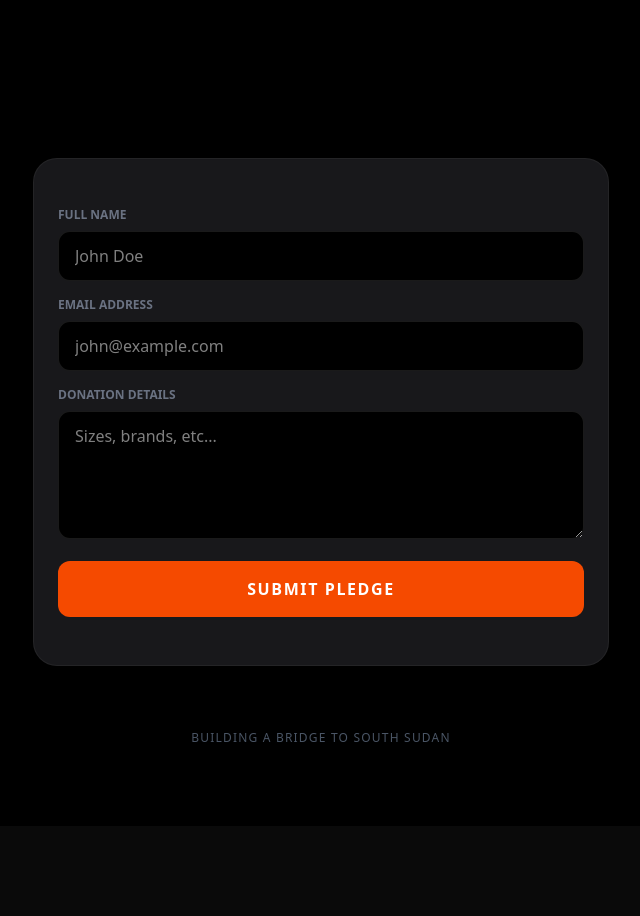
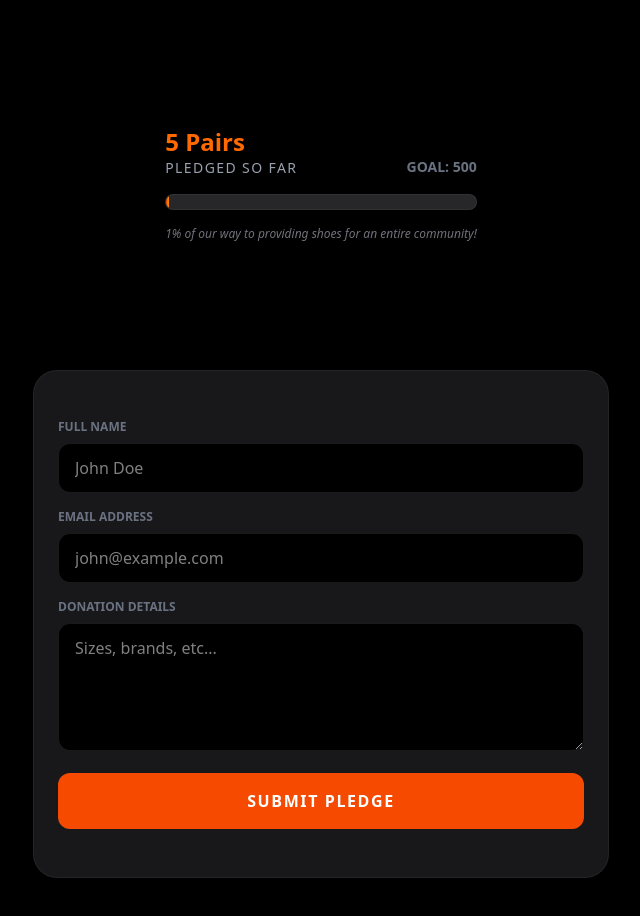
Before and after one commit to Thon122/children-of-the-nile, a Next.js app: page / in a window 1280 px wide. Shown: the part 1320-2236 px from the top of the page, without its empty margins (319-959 px from the left). Before the commit the page ends 2146 px from the top, so only its background shows below. Built offline with nearby package versions, Linux system fonts and the light colour scheme.

Commit message:
update: total pairs pledged to 80

```diff
--- a/app/page.tsx
+++ b/app/page.tsx
@@ -2,6 +2,7 @@ import Navbar from '@/components/Navbar';
 import ImpactCard from '@/components/ImpactCard';
 import AboutFounder from '@/components/AboutFounder';
 import PledgeForm from '@/components/PledgeForm'; // 1. Import
+import GoalTracker from '@/components/GoalTracker';
 
 export default function Home() {
   return (
@@ -20,6 +21,7 @@ export default function Home() {
         </div>
 
         {/* 2. Add the form here */}
+        <GoalTracker current={5} target={500} />
         <div className="w-full mt-20">
           <PledgeForm />
         </div>
--- /dev/null
+++ b/components/GoalTracker.tsx
@@ -0,0 +1,40 @@
+import React from 'react';
+
+interface GoalTrackerProps {
+  current: number;
+  target: number;
+}
+
+const GoalTracker = ({ current, target }: GoalTrackerProps) => {
+  // Calculate the percentage (max 100%)
+  const percentage = Math.min(Math.round((current / target) * 100), 100);
+
+  return (
+    <div className="max-w-xl mx-auto my-12 px-6 text-white">
+      <div className="flex justify-between items-end mb-4">
+        <div>
+          <h3 className="text-2xl font-bold text-orange-500">{current} Pairs</h3>
+          <p className="text-gray-400 text-sm uppercase tracking-widest">Pledged so far</p>
+        </div>
+        <div className="text-right">
+          <span className="text-sm font-bold text-gray-500">GOAL: {target}</span>
+        </div>
+      </div>
+
+      {/* The Bar Background */}
+      <div className="w-full h-4 bg-zinc-800 rounded-full overflow-hidden border border-white/5">
+        {/* The Fill Layer */}
+        <div
+          className="h-full bg-gradient-to-r from-orange-600 to-orange-400 transition-all duration-1000 ease-out"
+          style={{ width: `${percentage}%` }}
+        />
+      </div>
+
+      <p className="mt-4 text-center text-zinc-500 text-xs italic">
+        {percentage}% of our way to providing shoes for an entire community!
+      </p>
+    </div>
+  );
+};
+
+export default GoalTracker;
```
